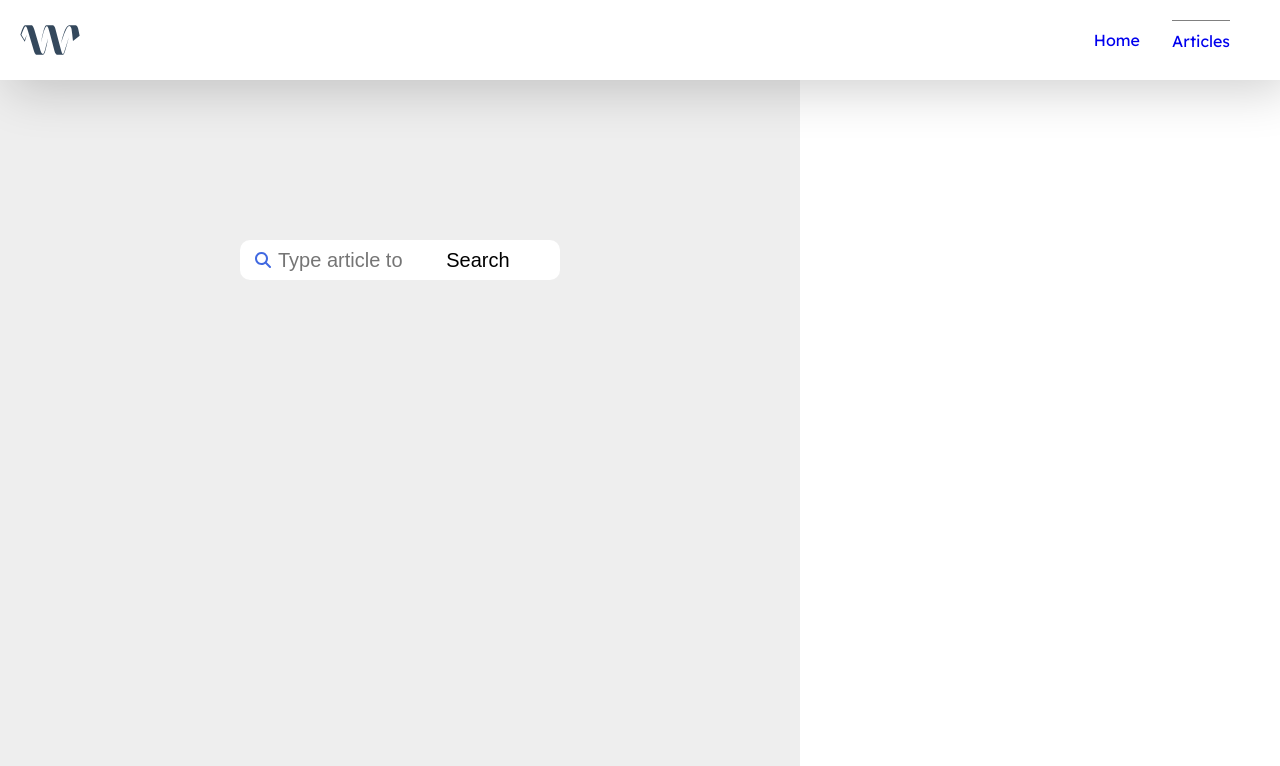
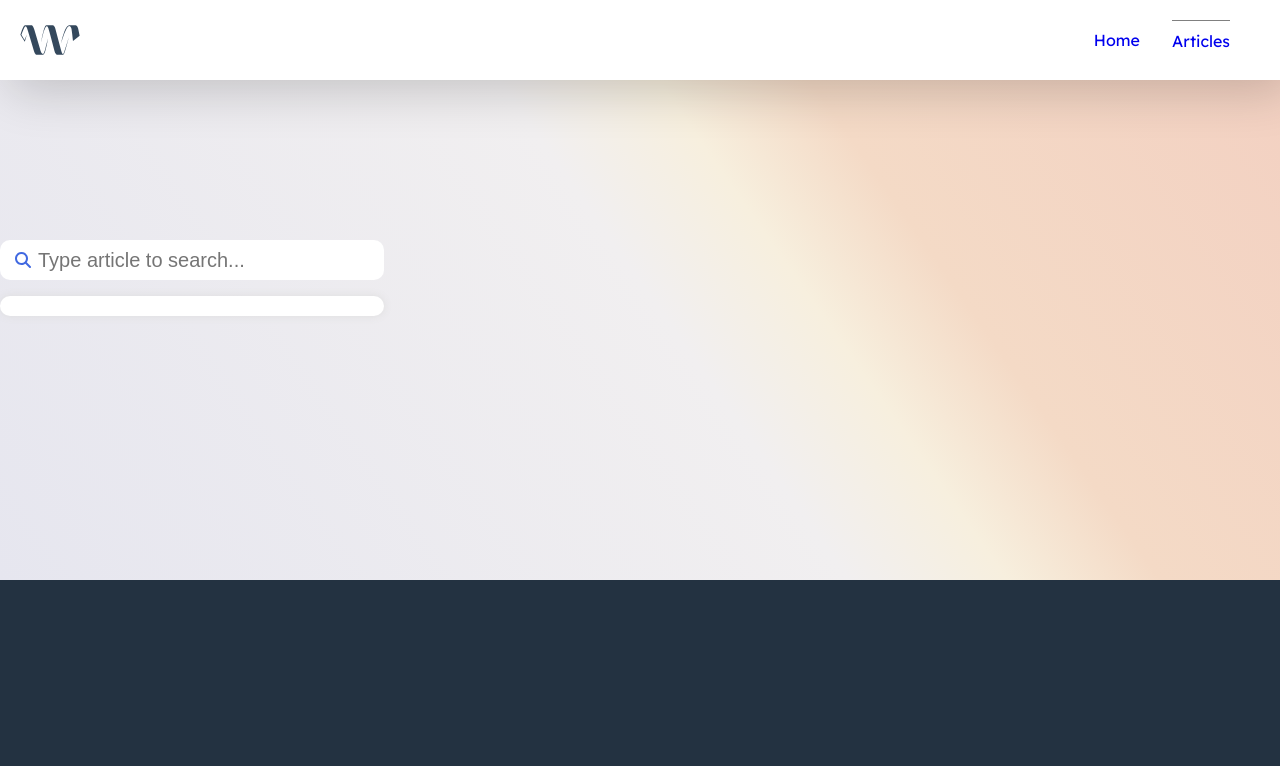
Before and after one commit to GeorgeValle/wiki_ideas_front, a React (Vite) app: page /articles in a window 1280 px wide. Shown: the top 766 px of the page. Built offline with nearby package versions, Linux system fonts and the light colour scheme.

Commit message:
(feat): search bar and selector

```diff
--- a/src/components/SearchBar.jsx
+++ b/src/components/SearchBar.jsx
@@ -1,5 +1,5 @@
 import  { useState } from "react";
-import axios from "axios";
+// import axios from "axios";
 import './SearchBar.css';
 import {FontAwesomeIcon} from "@fortawesome/react-fontawesome";
 import {faMagnifyingGlass} from "@fortawesome/free-solid-svg-icons";
@@ -10,24 +10,40 @@ const SearchBar =({setResults})=>{
 
     const [input, setInput] = useState("");
 
-    const fetchData = /*async*/(value)=>{
+    const fetchData = (value)=>{
 
-                    console.log(value);
-                    // const response = await axios.get(`https://wiki-ideas-back.fly.dev/topics/search/${value}`);
+                    // console.log(value);
+                    // const response =  axios.get(`https://wiki-ideas-back.fly.dev/topics/`)
+                    // .then(function (response) {
+                    //     setInput(response.data)
+                    // }).catch(function (error) {
+                    //     // handle error
+                    //     console.log(error);
+                    // })
 
-                    // setInput(response.data);
-                //     const results = response.data
-                //     setResults(results)
-                // }catch(e){
-                //     console.error(e);
-                // }
-                axios.get(`https://wiki-ideas-back.fly.dev/topics/search/${e.target.value}`)
-            .then(response => {
-                setResults(response.data);
-            })
-            .catch(error => {
-                console.error(error);
-            });
+
+                    fetch(`https://wiki-ideas-back.fly.dev/topics/`)
+                        .then((response)=>response.json())
+                        .then((json)=>{
+                            const results = json.data.filter((topic)=>{
+                                return (
+                                    value &&
+                                    topic &&
+                                    topic.title &&
+                                    topic.title.toLowerCase().includes(value)
+                                );
+                            });
+                            console.log("filter topics: ",results);
+                            setResults(results)
+                        })
+
+            //     axios.get(`https://wiki-ideas-back.fly.dev/topics/search/${e.target.value}`)
+            // .then(response => {
+            //     setResults(response.data);
+            // })
+            // .catch(error => {
+            //     console.error(error);
+            // });
 
     };
 
@@ -42,10 +58,10 @@ const SearchBar =({setResults})=>{
             <FontAwesomeIcon id="search-icon" icon={faMagnifyingGlass} />
             <input
             placeholder="Type article to search..."
-
+            value={input}
             onChange={(e)=> handleChange(e.target.value)}/>
-            <div>Search Bar</div>
-            <div>search-bar result</div>
+            {/* <div>Search Bar</div>
+            <div>search-bar result</div> */}
         </div>
     )
 }
--- /dev/null
+++ b/src/components/SearchResult.css
@@ -0,0 +1,8 @@
+.Search-result{
+    padding: 10px 20px;
+}
+
+.search-result:hover{
+    background-color: #efefef;
+
+}
--- /dev/null
+++ b/src/components/SearchResult.jsx
@@ -0,0 +1,13 @@
+//import React from 'react'
+import './searchResult.css';
+
+const SearchResult = ({result}) => {
+
+    return (
+    <div  className="search-result" onClick={(e)=> alert(`you click on ${result}`)}>
+        {result}
+    </div>
+    )
+}
+
+export default SearchResult
--- /dev/null
+++ b/src/components/SearchResultsList.css
@@ -0,0 +1,13 @@
+.results-list{
+    width:100%;
+    background-color: white;
+    display:flex;
+    flex-direction: column;
+    box-shadow: 0px 0px 8px #ddd;
+    border-radius: 10px;
+    margin-top: 1rem;
+    max-height:300 px;
+    overflow-y: scroll;
+    padding: 10px 20px;
+
+}
--- /dev/null
+++ b/src/components/SearchResultsList.jsx
@@ -0,0 +1,26 @@
+//import React from 'react'
+import './SearchResultsList.css';
+import './searchResult.css';
+//import SearchResult from './SearchResult.jsx';
+
+
+const SearchResultsList =({results}) => {
+    //const entries = Object.entries(results);
+    console.log("Result in list:", results)
+    return (
+        <>
+    <div className="results-list">
+        { results.map((result) =>
+            {
+            return <div onClick={(e)=> alert(`you click on ${result.title}`)} className="search-result" key={result._id}>
+            {result.title}
+            </div>
+            // <SearchResult  result={result.title} key={id}/>
+            })
+        }
+    </div>
+    </>
+    );
+};
+
+export default SearchResultsList
--- a/src/views/ArticlesView.css
+++ b/src/views/ArticlesView.css
@@ -1,15 +1,16 @@
 .articles{
-    background-color: #eee;
-    height: 100vh;
-    width:100vh;
+    background: linear-gradient(235deg, #f3d1c2 0%, #f4dac6 385px, #f7efde 510px, #f1eff0 640px, #e6e6ef 100%);
+    height: 500px;
+    max-width:1500;
+
 }
 
 .search-bar-container{
     padding-top: 20vh;
-    width: 40%;
-    margin: auto;
+    width: 30%;
+    /* margin: auto; */
     display:flex;
     flex-direction: column;
-    align-items: center;
+    align-items:center;
     min-width: 200px;
 }
--- a/src/views/ArticlesView.jsx
+++ b/src/views/ArticlesView.jsx
@@ -1,24 +1,26 @@
 
 //import { useParams } from "react-router-dom";
-// import {useState} from "react";
+import {useState} from "react";
 import './ArticlesView.css';
 // import Article from '../components/Article.jsx';
-// import SearchBar from '../components/SearchBar';
-// import {SearchResultsList} from "../components/SearchResultsList.jsx";
-import SerchiBar from "../components/SerchiBar.jsx";
+import SearchBar from '../components/SearchBar.jsx';
+import SearchResultsList from "../components/SearchResultsList.jsx";
+//import SerchiBar from "../components/SerchiBar.jsx";
 // import Pochi from "../components/Pochi.jsx";
 // import "./ArticlesView.css";
 
 const Articles = () =>{
     //const {id} = useParams();
-    // const [results, setResults] = useState([]);
+    const [results, setResults] = useState([]);
     return (
         <>
         <div className="articles">
             <div className="search-bar-container">
 
-                <SerchiBar></SerchiBar>
+                {/* <SerchiBar></SerchiBar> */}
                 {/* <Pochi></Pochi> */}
+                <SearchBar setResults={setResults}/>
+                <SearchResultsList results={results}/>
             </div>
         </div>
 
```
